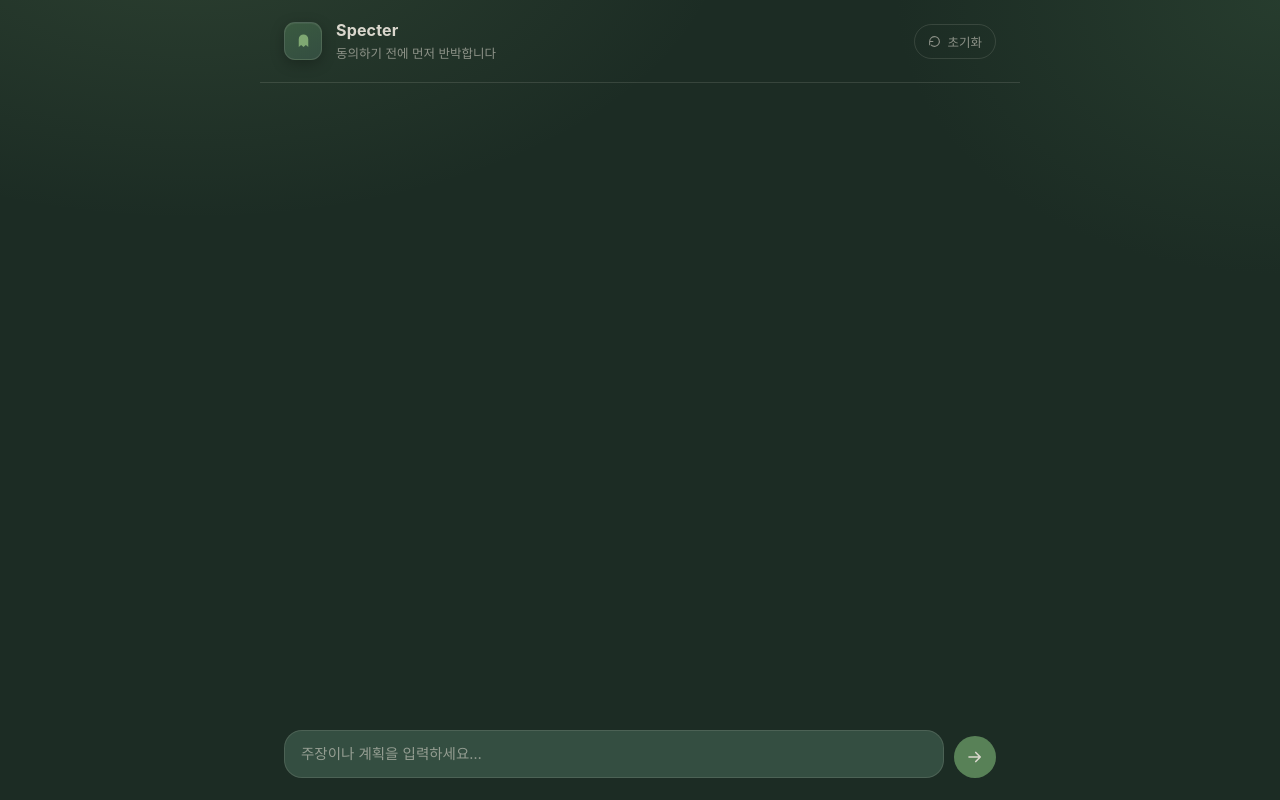
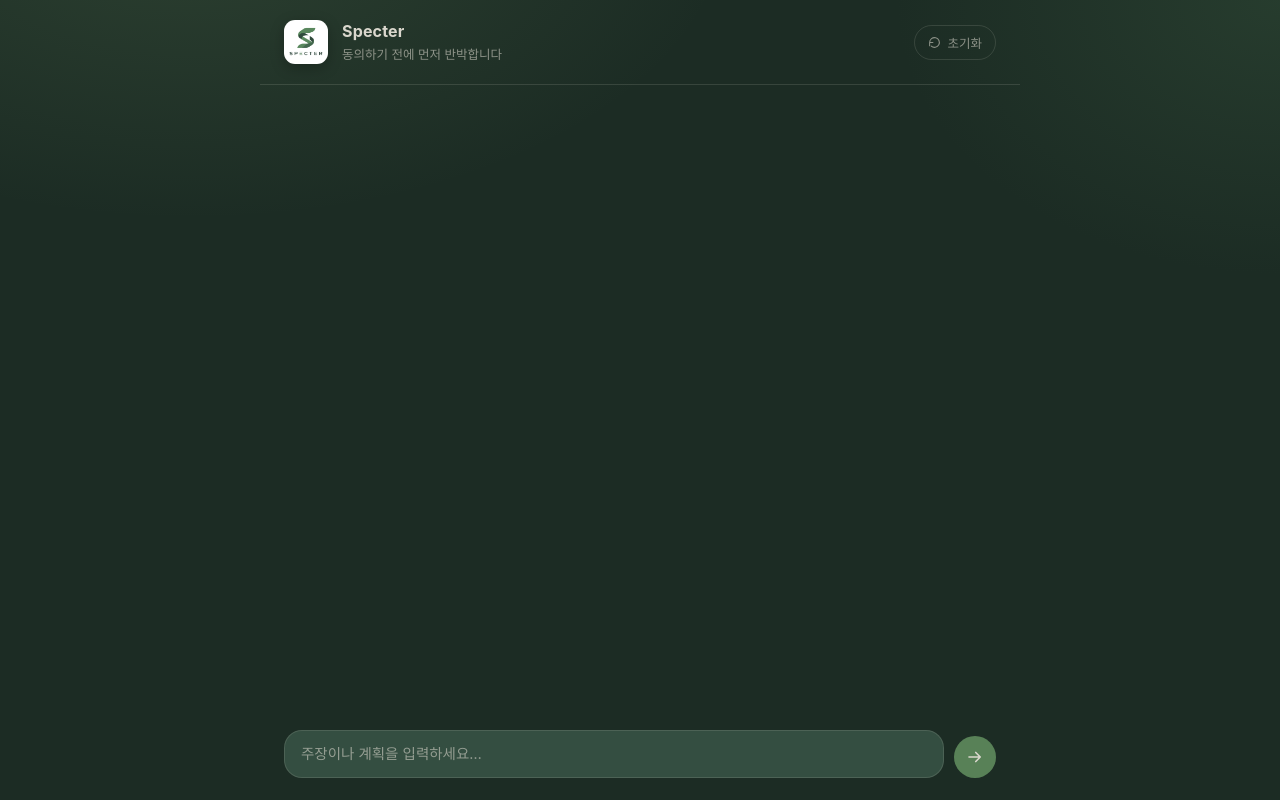
Before and after one commit to hyeonsolyang16-cyber/specter, a website: page public/index.html in a window 1280 px wide. Drawn offline with Linux system fonts and the light colour scheme; a web font is replaced by a local one.

Commit message:
Replace placeholder ghost icon with official Specter logo
Swaps the hand-drawn SVG mark and favicon for the provided logo.png,
contained in a white badge so its white background doesn't clash
with the dark header.

```diff
--- a/public/index.html
+++ b/public/index.html
@@ -4,7 +4,7 @@
 <meta charset="UTF-8">
 <meta name="viewport" content="width=device-width, initial-scale=1.0">
 <title>Specter</title>
-<link rel="icon" type="image/svg+xml" href="favicon.svg">
+<link rel="icon" type="image/png" href="logo.png">
 <link rel="preconnect" href="https://cdn.jsdelivr.net">
 <link rel="stylesheet" as="style" crossorigin href="https://cdn.jsdelivr.net/gh/orioncactus/pretendard@v1.3.9/dist/web/variable/pretendardvariable-dynamic-subset.css">
 <link rel="stylesheet" href="style.css">
@@ -13,10 +13,8 @@
 <div class="app">
   <header class="app-header">
     <div class="brand">
-      <span class="brand-mark" aria-hidden="true">
-        <svg viewBox="0 0 24 24" xmlns="http://www.w3.org/2000/svg">
-          <path d="M6 9 A6 6 0 0 1 18 9 L18 19 L15 16.5 L12 19 L9 16.5 L6 19 Z"/>
-        </svg>
+      <span class="brand-mark">
+        <img src="logo.png" alt="Specter">
       </span>
       <div>
         <h1>Specter</h1>
--- a/public/style.css
+++ b/public/style.css
@@ -50,18 +50,18 @@ body {
 .brand { display: flex; align-items: center; gap: 14px; }
 
 .brand-mark {
-  width: 38px;
-  height: 38px;
+  width: 44px;
+  height: 44px;
   border-radius: 11px;
-  background: linear-gradient(155deg, var(--surface-2), var(--surface));
-  border: 1px solid var(--border);
+  background: #fff;
   display: flex;
   align-items: center;
   justify-content: center;
   flex-shrink: 0;
-  box-shadow: 0 4px 14px rgba(0, 0, 0, 0.25), inset 0 1px 0 rgba(255, 255, 255, 0.05);
+  overflow: hidden;
+  box-shadow: 0 4px 14px rgba(0, 0, 0, 0.25);
 }
-.brand-mark svg { width: 19px; height: 19px; fill: var(--accent); }
+.brand-mark img { width: 100%; height: 100%; object-fit: cover; }
 
 .brand h1 {
   font-size: 16px;
```
Also changed, not shown: public/favicon.svg (deleted), public/logo.png (added).
